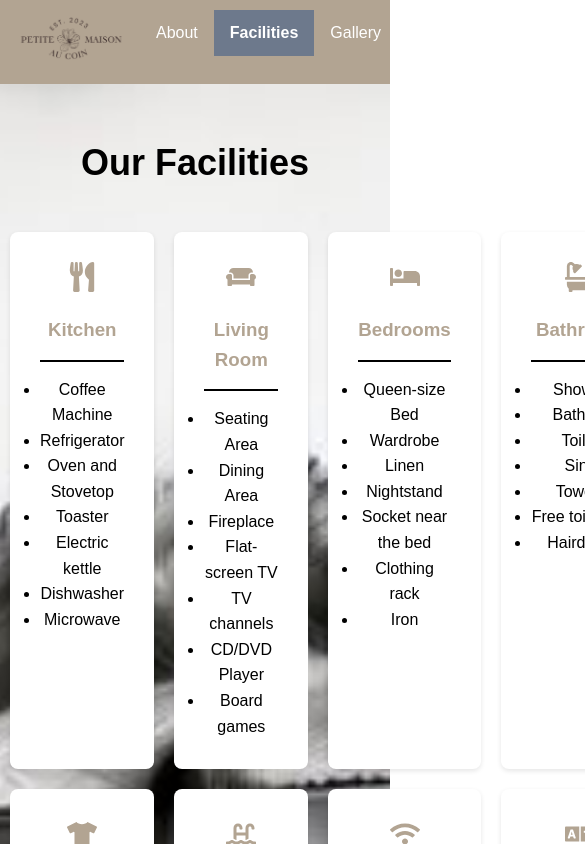
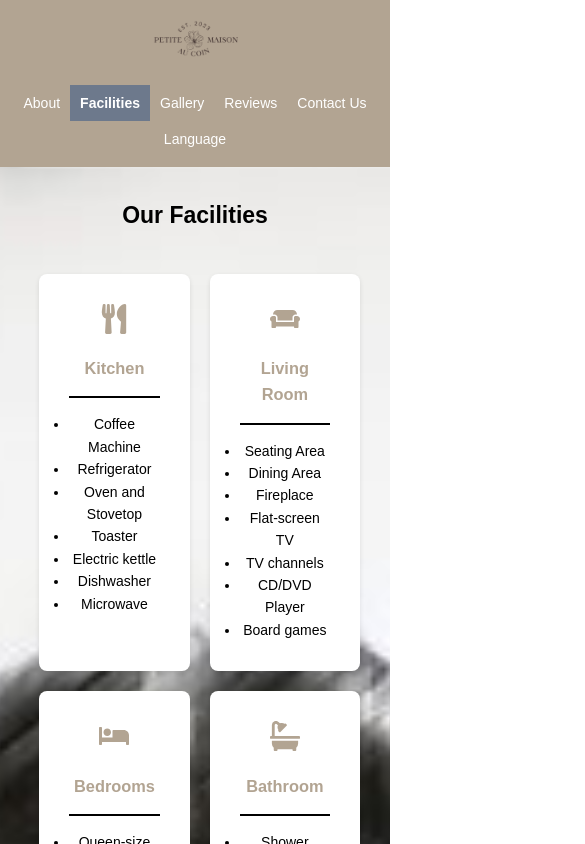
Before and after one commit to rafaelmcruzz/giteWebsiteFrontend, a React (Create React App) app in the folder frontend/: page /about in a window 390 px wide. Both pictures are taken after a click on the button "Facilities". Shown: the top 844 px of the page, 585 px wide, since content can reach past the window. Built offline with nearby package versions, Linux system fonts and the light colour scheme.

Commit message:
app now is fully functional on mobile devices

```diff
--- a/frontend/src/About.css
+++ b/frontend/src/About.css
@@ -15,3 +15,27 @@
     text-align: center;
     max-width: 800px;
 }
+
+@media (max-width: 768px) {
+    .text-overlay {
+        padding: 20px;
+        max-width: 90%;
+        font-size: 16px;
+    }
+
+    .about-section {
+        min-height: 70vh;
+    }
+}
+
+@media (max-width: 480px) {
+    .text-overlay {
+        padding: 15px;
+        max-width: 95%;
+        font-size: 14px;
+    }
+
+    .about-section {
+        min-height: 60vh;
+    }
+}
--- a/frontend/src/App.css
+++ b/frontend/src/App.css
@@ -1,3 +1,4 @@
+/* Base styles */
 * {
   margin: 0;
   padding: 0;
@@ -16,6 +17,7 @@
   justify-content: space-between;
   font-size: calc(10px + 2vmin);
   color: rgb(255, 255, 255);
+  padding: 10px 20px;
 }
 
 .App-header .logo-container {
@@ -26,13 +28,6 @@
 .App-header .logo {
   max-width: 200px;
   height: auto;
-}
-
-/*So media fits the smaller screens*/
-@media (max-width: 768px) {
-  .App-header .logo {
-    max-width: 120px;
-  }
 }
 
 .App-header nav {
@@ -47,7 +42,6 @@
   padding: 0;
   display: flex;
 }
-
 
 .App-header button {
   background-color: transparent;
@@ -71,6 +65,7 @@
   font-weight: bold;
 }
 
+/* Dropdown styles */
 .dropdown-container {
   position: relative;
 }
@@ -115,3 +110,72 @@
 .dropdown-menu button:hover {
   background-color: #eee;
 }
+
+/* Mobile Styles */
+@media (max-width: 768px) {
+  .App-header {
+    flex-direction: column;
+    align-items: center;
+    padding: 10px;
+  }
+
+  .App-header .logo-container {
+    order: -1; /* Ensures the logo appears first */
+    width: 100%;
+    text-align: center; /* Centers the logo */
+    margin-bottom: 10px; /* Add spacing below the logo */
+  }
+
+  .App-header nav {
+    width: 100%;
+    flex-direction: column;
+    align-items: center; /* Centers nav items */
+  }
+
+  .App-header ul {
+    flex-direction: row;
+    flex-wrap: wrap;
+    width: 100%;
+    text-align: center;
+    justify-content: center;
+  }
+
+  .App-header button {
+    width: 100%;
+  }
+
+  .dropdown-container {
+    width: 100%;
+  }
+
+  .dropdown-toggle {
+    padding: 10px;
+    width: 100%;
+    text-align: left;
+    font-size: 18px;
+  }
+
+  .dropdown-menu {
+    width: 100%;
+  }
+}
+
+@media (max-width: 480px) {
+  .App-header .logo {
+    max-width: 100px;
+  }
+
+  .App-header button {
+    padding: 10px;
+    font-size: 14px;
+  }
+
+  .dropdown-toggle {
+    font-size: 16px;
+    padding: 8px;
+  }
+
+  .dropdown-menu button {
+    font-size: 14px;
+  }
+}
--- a/frontend/src/App.js
+++ b/frontend/src/App.js
@@ -1,4 +1,4 @@
-import React, { useState, useEffect } from 'react';
+import React, { useState, useEffect, useRef } from 'react';
 import { Routes, Route, useNavigate, Navigate } from 'react-router-dom';
 import { useTranslation } from 'react-i18next';
 import './App.css';
@@ -25,17 +25,32 @@ function App() {
   }, [activeSection, navigate]);
 
   const { t, i18n } = useTranslation();
+  const [isDropdownOpen, setIsDropdownOpen] = useState(false);
+  const dropdownRef = useRef(null);
+
 
   const changeLanguage = (lng) => {
     i18n.changeLanguage(lng);
     setIsDropdownOpen(false);
   };
 
-  const [isDropdownOpen, setIsDropdownOpen] = useState(false);
 
   const toggleDropdown = () => {
     setIsDropdownOpen(!isDropdownOpen);
   }
+
+  //closes the drop down language menu if user presses/clicks another place
+  useEffect(() => {
+
+    const handleClickOutside = (event) => {
+      if (dropdownRef.current && !dropdownRef.current.contains(event.target)) {
+        setIsDropdownOpen(false);
+      }
+    };
+
+    document.addEventListener('mousedown', handleClickOutside);
+    return () => document.removeEventListener('mousedown', handleClickOutside);
+  }, []);
 
   return (
     <div className="App">
@@ -70,7 +85,7 @@ function App() {
                 {t('contactus')}
               </button>
             </li>
-            <li className="dropdown-container">
+            <li className="dropdown-container" ref={dropdownRef}>
               <button onClick={toggleDropdown} className="dropdown-toggle">
                 {t('language')}
               </button>
--- a/frontend/src/Facilities.css
+++ b/frontend/src/Facilities.css
@@ -56,3 +56,53 @@
     border: 0;
     border-top: 2px solid #000000;
 }
+
+@media (max-width: 768px) {
+
+    .facilities-title {
+        font-family: sans-serif;
+        font-size: 23px;
+        padding: 20px;
+
+    }
+
+
+    .facilities-grid {
+        display: grid;
+        grid-template-columns: repeat(2, 1fr);
+        gap: 20px;
+        padding: 20px;
+        max-width: 100%;
+        font-size: 14px;
+        margin-left: 2.5%;
+    }
+
+    .facilities-section {
+        min-height: 70vh;
+    }
+}
+
+@media (max-width: 480px) {
+
+    .facilities-title {
+        font-family: sans-serif;
+        font-size: 23px;
+        padding: 20px;
+
+    }
+
+
+    .facilities-grid {
+        display: grid;
+        grid-template-columns: repeat(2, 1fr);
+        gap: 20px;
+        padding: 20px;
+        max-width: 100%;
+        font-size: 14px;
+        margin-left: 2.5%;
+    }
+
+    .facilities-section {
+        min-height: 70vh;
+    }
+}
--- a/frontend/src/Gallery.css
+++ b/frontend/src/Gallery.css
@@ -50,12 +50,30 @@
 
 @media (max-width: 768px) {
     .image-gallery-thumbnail img {
-    width: 150px; /* tablets for later */
+        width: 150px; /* tablets for later */
+    }
+
+    .gallery-container{
+        position: relative;
+        height: 100%;
+        width: 100%;
+        top: 50%;
+        transform: translateY(-0%);
+        transition: height 0.3s;
     }
 }
 
 @media (max-width: 480px) {
     .image-gallery-thumbnail img {
-      width: 100px;  /*mobiles for later */
+        width: 100px;
+    }
+
+    .gallery-container{
+        position: relative;
+        height: 100%;
+        width: 100%;
+        top: 50%;
+        transform: translateY(-0%);
+        transition: height 0.3s;
     }
 }
--- a/frontend/src/Reviews.css
+++ b/frontend/src/Reviews.css
@@ -54,3 +54,65 @@
     border-radius: 50%;
     margin-right: 15px;
 }
+
+@media (max-width: 768px) {
+
+    .reviews-section h2 {
+        font-family: sans-serif;
+        font-size: 20px;
+        padding: 20px;
+    }
+
+    .quote {
+        font-size: 14px;
+        line-height: 1.5;
+        margin-bottom: 20px;
+    }
+
+    .review-block {
+        background-color: white;
+        padding: 15px;
+        border-radius: 8px;
+        box-shadow: 0 2px 5px rgba(0, 0, 0, 0.1);
+    }
+
+    .reviews-grid {
+        display: grid;
+        grid-template-columns: repeat(2, 1fr);
+        gap: 20px;
+        padding: 20px;
+        max-width: 100%;
+        font-size: 10px;
+    }
+}
+
+@media (max-width: 480px) {
+
+    .reviews-section h2 {
+        font-family: sans-serif;
+        font-size: 20px;
+        padding: 20px;
+    }
+
+    .quote {
+        font-size: 14px;
+        line-height: 1.5;
+        margin-bottom: 20px;
+    }
+
+    .review-block {
+        background-color: white;
+        padding: 15px;
+        border-radius: 8px;
+        box-shadow: 0 2px 5px rgba(0, 0, 0, 0.1);
+    }
+
+    .reviews-grid {
+        display: grid;
+        grid-template-columns: repeat(2, 1fr);
+        gap: 20px;
+        padding: 20px;
+        max-width: 100%;
+        font-size: 10px;
+    }
+}
```
